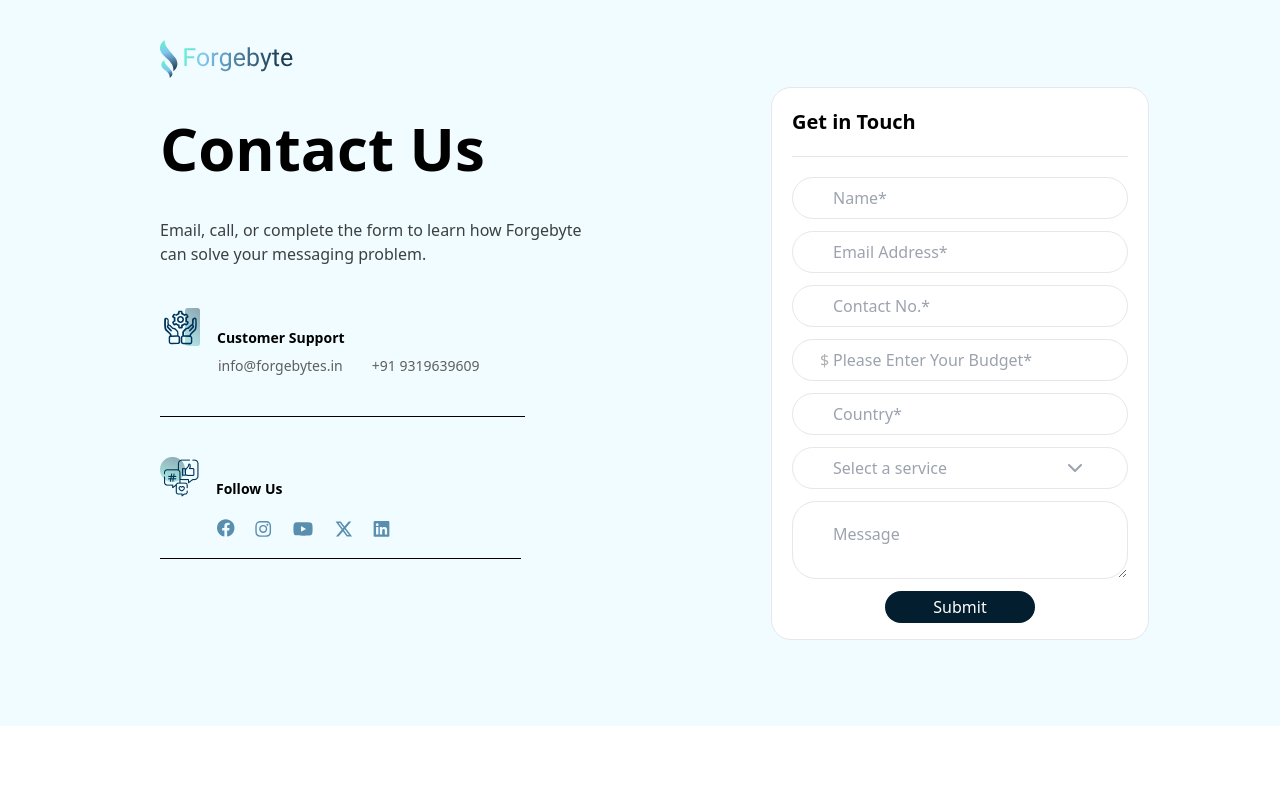
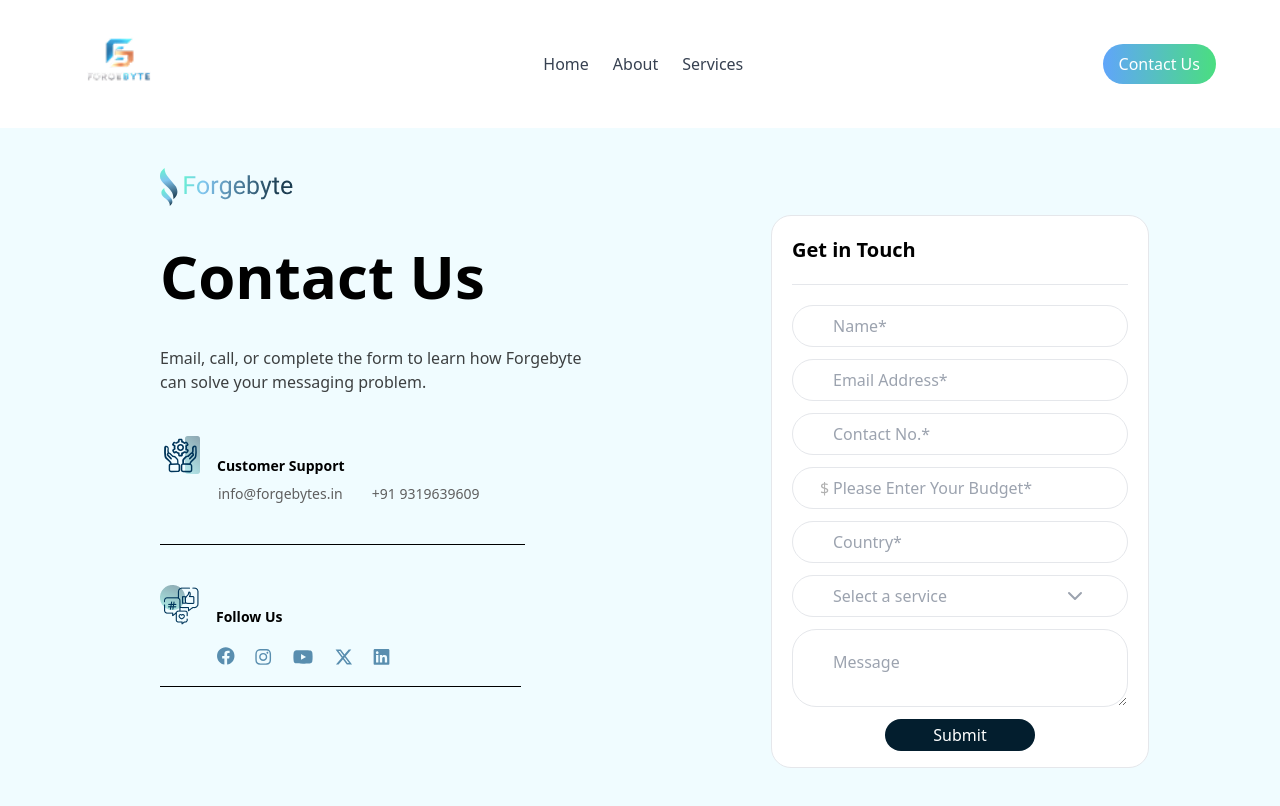
Before and after one commit to THEYASHGAUR/forgebyte-final, a Next.js app: page /contactUs in a window 1280 px wide. Shown: the top 806 px of the page. Built offline with nearby package versions, Linux system fonts and the light colour scheme.

Commit message:
updated home page & contact page

```diff
--- a/app/components/Header.jsx
+++ b/app/components/Header.jsx
@@ -1,6 +1,7 @@
-"use client";
+'use client';
 
-import React from "react";
+import React from 'react';
+import Link from 'next/link';
 
 const Header = () => {
   return (
@@ -9,12 +10,19 @@ const Header = () => {
         <img src="logo.png" alt="Logo" className="h-24 w-auto" />
       </div>
       <nav className="hidden md:flex space-x-6 text-gray-700">
-        <a href="#" className="hover:text-blue-500">Home</a>
-        <a href="#" className="hover:text-blue-500">About</a>
-        <a href="#" className="hover:text-blue-500">Services</a>
+        <a href="/" className="hover:text-blue-500">
+          Home
+        </a>
+        <a href="/about" className="hover:text-blue-500">
+          About
+        </a>
+        <a href="/services" className="hover:text-blue-500">
+          Services
+        </a>
       </nav>
+
       <button className="bg-gradient-to-r from-blue-400 to-green-400 px-4 py-2 rounded-full text-white hover:opacity-90">
-        Contact
+      <Link href="/contactUs">Contact Us</Link>
       </button>
     </header>
   );
--- a/app/contactUs/page.jsx
+++ b/app/contactUs/page.jsx
@@ -1,9 +1,11 @@
 import React from 'react'
 import ContactUs from '../components/ContactUs'
+import Header from '../components/Header'
 
 const page = () => {
   return (
     <main>
+      <Header />
       <ContactUs />
     </main>
   )
--- a/package.json
+++ b/package.json
@@ -11,15 +11,9 @@
   "dependencies": {
     "lucide-react": "^0.475.0",
     "next": "15.1.6",
-<<<<<<< HEAD
     "react": "^19.0.0",
     "react-dom": "^19.0.0",
     "react-icons": "^5.4.0"
-=======
-    "prettier": "^3.5.0",
-    "react": "^19.0.0",
-    "react-dom": "^19.0.0"
->>>>>>> 860a20636b2271a5f59365f3c968a76fcb8836a5
   },
   "devDependencies": {
     "postcss": "^8",
```
